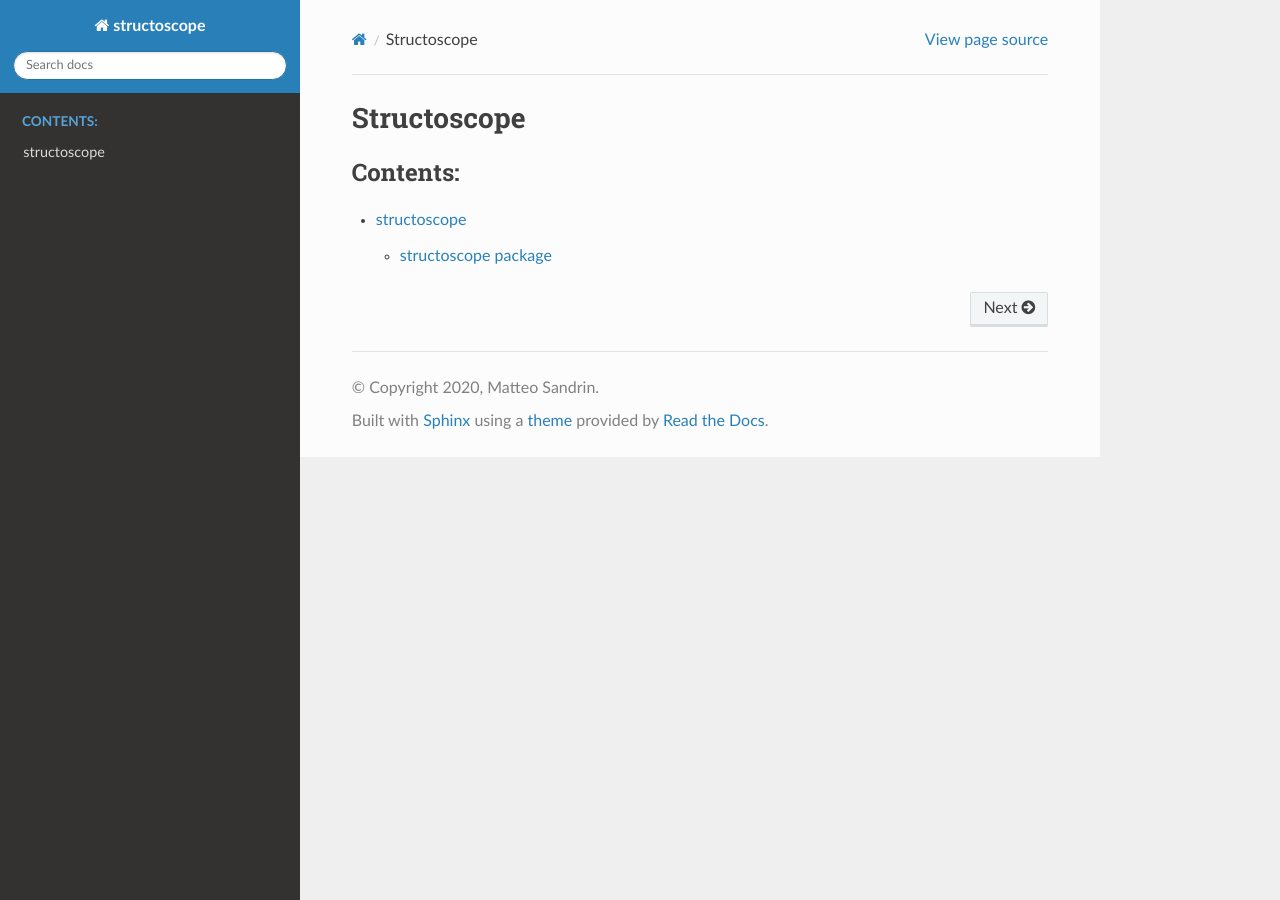
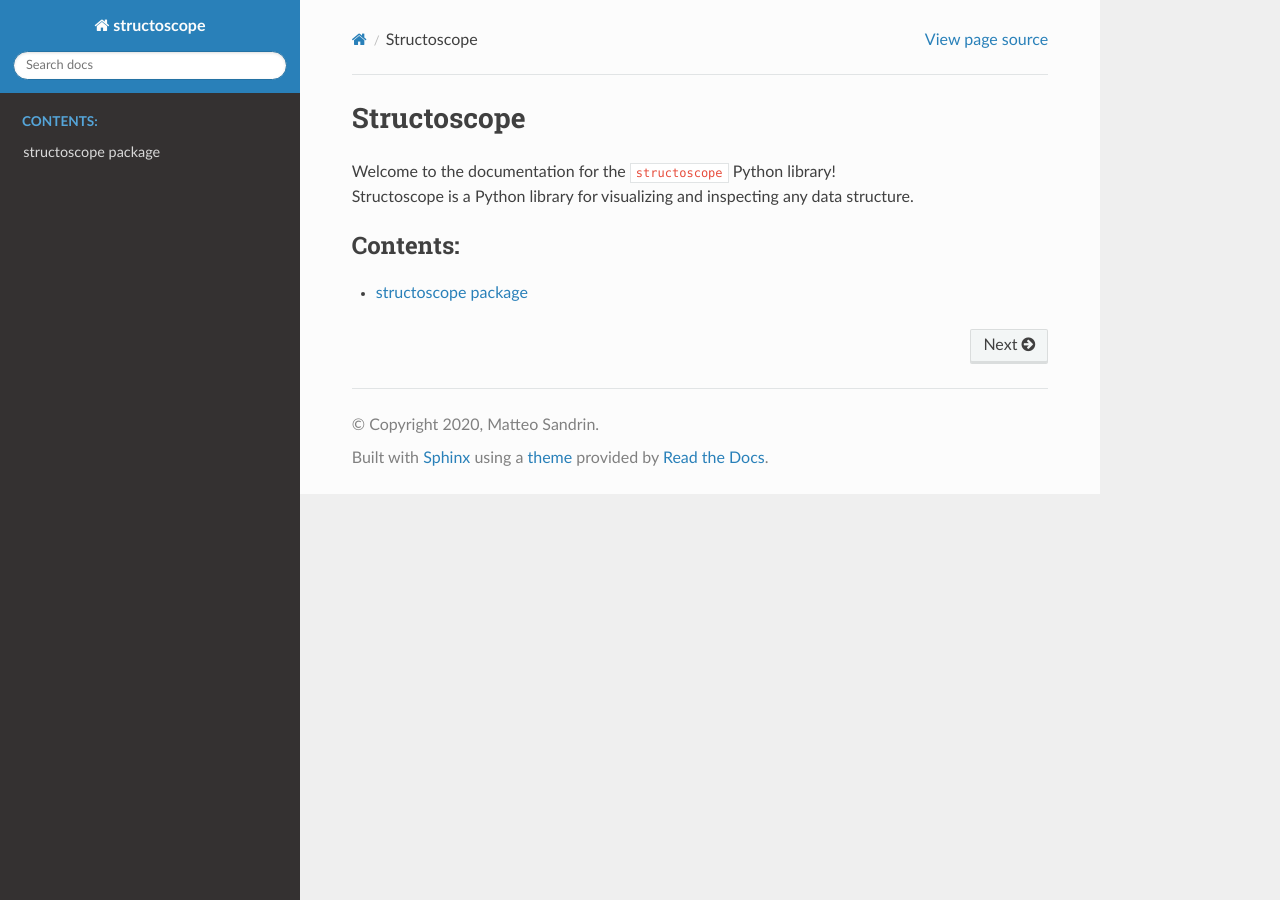
Before and after one commit to matteosandrin/structoscope, a Sphinx documentation site: the page built from docs/index.md, in a window 1280 px wide. Built offline with Sphinx 7.4.7 and the Read the Docs theme 2.0.0, drawn with Linux system fonts in a browser that asks for light colours.

Commit message:
Streamline documentation page

````diff
--- a/docs/index.md
+++ b/docs/index.md
@@ -1,10 +1,13 @@
 Structoscope
 ============
+
+Welcome to the documentation for the `structoscope` Python library!
+Structoscope is a Python library for visualizing and inspecting any data structure.
 
 ```eval_rst
 .. toctree::
    :maxdepth: 2
    :caption: Contents:
 
-   modules
+   structoscope
 ```
````
Also changed, not shown: docs/modules.rst (deleted, +0 -7 lines), docs/structoscope.rst (+0 -14 lines).
